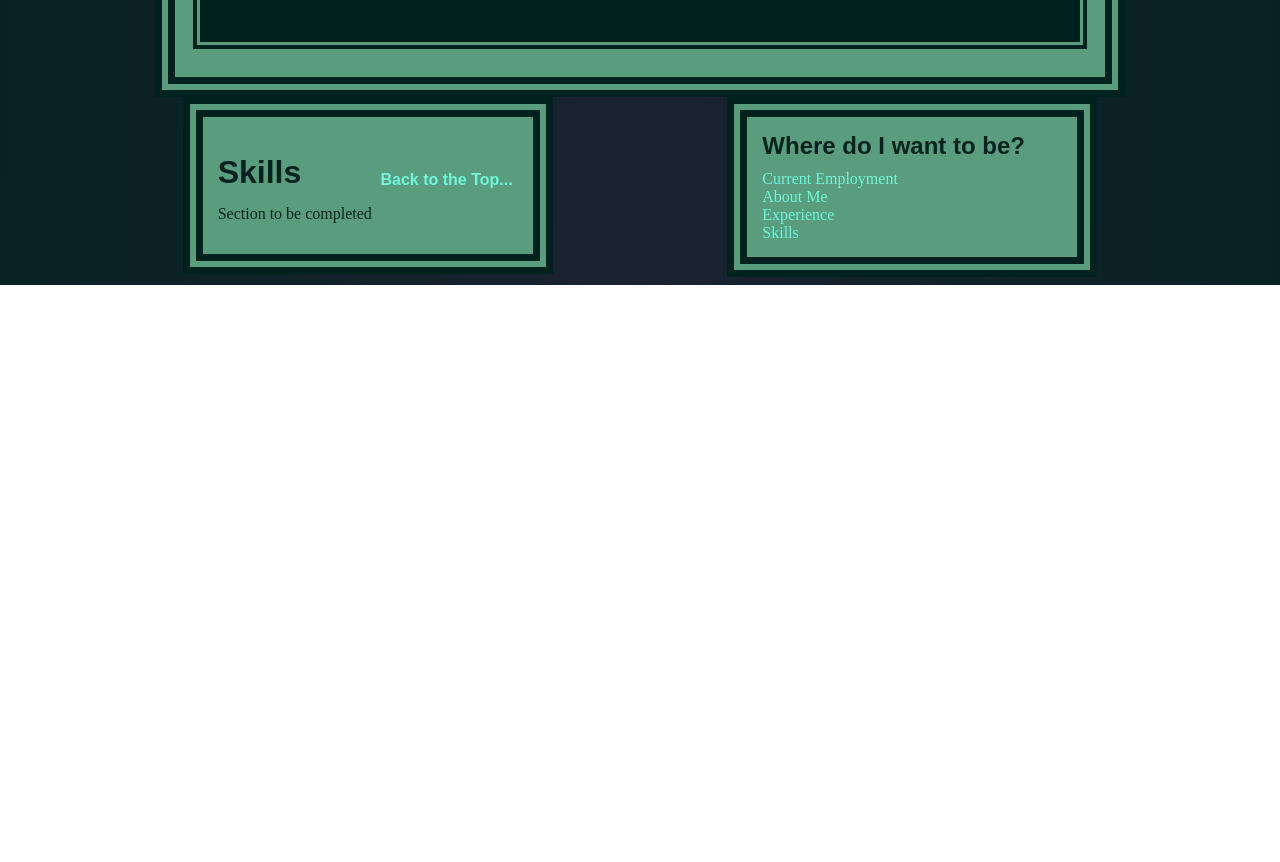
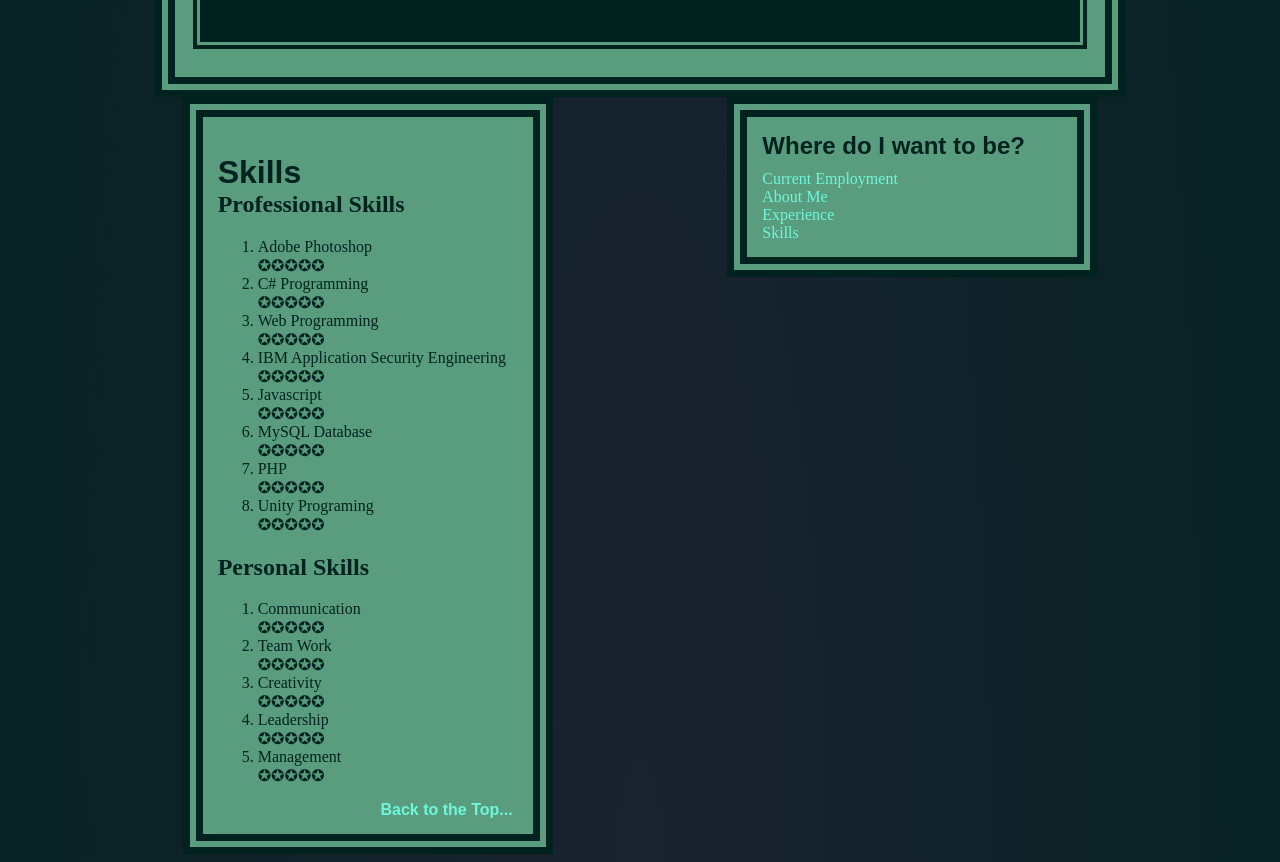
Before and after one commit to FRossouw/Web-Assignment-01, a plain HTML site: page index.html in a window 1280 px wide. Shown: the part 1987-2849 px from the top of the page. Before the commit the page ends 2272 px from the top, so only its background shows below. Drawn offline with nearby package versions, Linux system fonts and the light colour scheme; a web font is replaced by a local one.

Commit message:
Added skills and ratings list

```diff
--- a/index.html
+++ b/index.html
@@ -1,5 +1,5 @@
 <!DOCTYPE html>
-<html lang="en"  id="nav-to-top">
+<html lang="en" id="nav-to-top">
 
 <head>
     <meta charset="UTF-8">
@@ -149,12 +149,102 @@
     <div id="body-right">
         <div id="nav-to-skills">
             <h1>Skills</h1>
+            <div id="skills-professional">
+                <h2>Professional Skills</h2>
+                <ol id="skills-professional-list">
+                </ol>
+            </div>
+            <div id="skills-personal">
+                <h2>Personal Skills</h2>
+                <ol id="skills-personal-list">
+                </ol>
+            </div>
             <h5><a href="#nav-to-top">Back to the Top...</a></h5>
-            <p>Section to be completed</p>
         </div>
-
     </div>
-
 </body>
 
+<script>
+    var skill_professional = [
+        {
+            skill_name: "Adobe Photoshop",
+            skill_rating: 3
+        },
+        {
+            skill_name: "C# Programming",
+            skill_rating: 4
+        },
+        {
+            skill_name: "Web Programming",
+            skill_rating: 4
+        },
+        {
+            skill_name: "IBM Application Security Engineering",
+            skill_rating: 3
+        },
+        {
+            skill_name: "Javascript",
+            skill_rating: 4
+        },
+        {
+            skill_name: "MySQL Database",
+            skill_rating: 4
+        },
+        {
+            skill_name: "PHP",
+            skill_rating: 3
+        },
+        {
+            skill_name: "Unity Programing",
+            skill_rating: 3
+        }
+    ];
+
+    var skill_personal = [
+        {
+            skill_name: "Communication",
+            skill_rating: 4
+        },
+        {
+            skill_name: "Team Work",
+            skill_rating: 5
+        },
+        {
+            skill_name: "Creativity",
+            skill_rating: 4
+        },
+        {
+            skill_name: "Leadership",
+            skill_rating: 4
+        },
+        {
+            skill_name: "Management",
+            skill_rating: 3
+        }
+    ]
+
+    setInnerHTMLListItem(skill_professional, "skills-professional-list");
+    setInnerHTMLListItem(skill_personal, "skills-personal-list");
+
+    function setInnerHTMLListItem(array, innerHTML) {
+        var stars_fill = "";
+        var stars_no_fill = "";
+
+        array.forEach(item => {
+            for (let index = 0; index < item.skill_rating; index++) {
+                stars_fill += "✪";
+            }
+
+            for (let index = item.skill_rating; index < 5; index++) {
+                stars_no_fill += "✪";
+            }
+
+            document.getElementById(innerHTML).innerHTML += "<li>" + item.skill_name + "</li>" + "<span class='skill-rating-stars'>" + stars_fill + "</span><span class='skill-rating-stars-empty'>" + stars_no_fill + "</span>";
+            stars_fill = "";
+            stars_no_fill = "";
+        }); //End of for each
+    }
+
+</script>
+
 </html>
```
